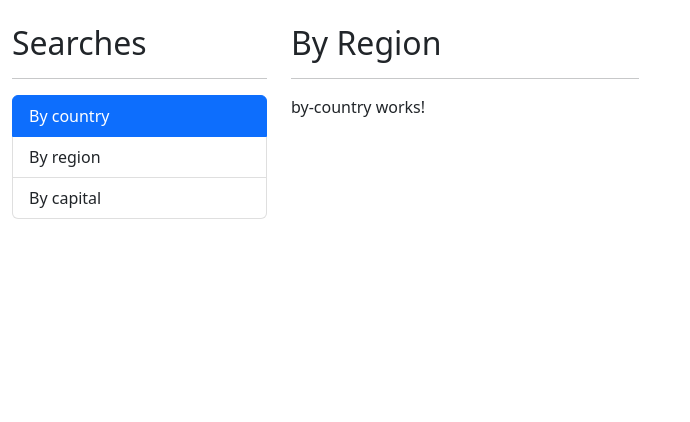
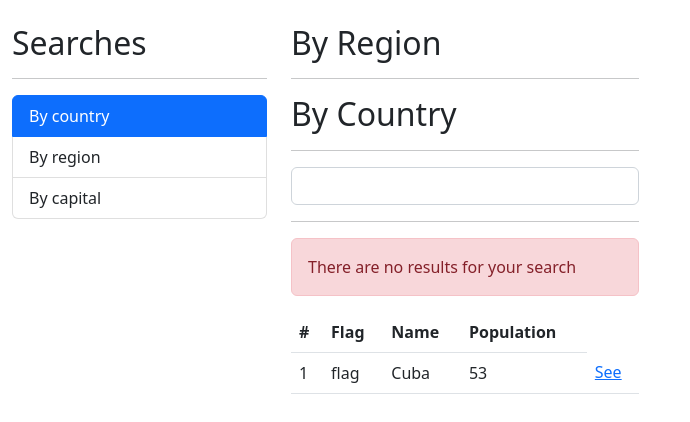
Before and after one commit to m4rok97/angular-country-app, an Angular app: page / in a window 1280 px wide. Shown: the top 422 px of the page, without its empty margins (0-690 px from the left). Built offline with nearby package versions, Linux system fonts and the light colour scheme.

Commit message:
Implement By Country layout

```diff
--- a/src/app/country/country.module.ts
+++ b/src/app/country/country.module.ts
@@ -4,6 +4,7 @@ import { ByCapitalComponent } from './pages/by-capital/by-capital.component';
 import { ByCountryComponent } from './pages/by-country/by-country.component';
 import { ByRegionComponent } from './pages/by-region/by-region.component';
 import { SeeCountryComponent } from './pages/see-country/see-country.component';
+import { FormsModule } from '@angular/forms';
 
 @NgModule({
   declarations: [
@@ -18,6 +19,6 @@ import { SeeCountryComponent } from './pages/see-country/see-country.component';
     ByRegionComponent,
     SeeCountryComponent,
   ],
-  imports: [CommonModule],
+  imports: [CommonModule, FormsModule],
 })
 export class CountryModule {}
--- a/src/app/country/pages/by-country/by-country.component.html
+++ b/src/app/country/pages/by-country/by-country.component.html
@@ -1 +1,40 @@
-<p>by-country works!</p>
+<h2>By Country</h2>
+<hr>
+
+<div class="row">
+  <div class="col">
+    <form action="" autocomplete="off" (ngSubmit)="search()">
+      <input type="text" name="term" class="form-control" [(ngModel)]="term">
+    </form>
+  </div>
+</div>
+
+<hr>
+
+<div class="alert alert-danger">
+  There are no results for your search
+</div>
+
+<div class="row">
+  <div class="col">
+    <table class="table table-hover">
+      <thead>
+        <tr>
+          <th>#</th>
+          <th>Flag</th>
+          <th>Name</th>
+          <th>Population</th>
+        </tr>
+      </thead>
+      <tbody>
+        <tr>
+          <td>1</td>
+          <td>flag</td>
+          <td>Cuba</td>
+          <td>53</td>
+          <td><a href="https://google.com">See</a></td>
+        </tr>
+      </tbody>
+    </table>
+  </div>
+</div>
--- a/src/app/country/pages/by-country/by-country.component.ts
+++ b/src/app/country/pages/by-country/by-country.component.ts
@@ -3,13 +3,15 @@ import { Component, OnInit } from '@angular/core';
 @Component({
   selector: 'app-by-country',
   templateUrl: './by-country.component.html',
-  styleUrls: ['./by-country.component.css']
+  styleUrls: ['./by-country.component.css'],
 })
 export class ByCountryComponent implements OnInit {
+  term: string = '';
+  constructor() {}
 
-  constructor() { }
+  ngOnInit(): void {}
 
-  ngOnInit(): void {
+  search() {
+    console.log(this.term);
   }
-
 }
```
